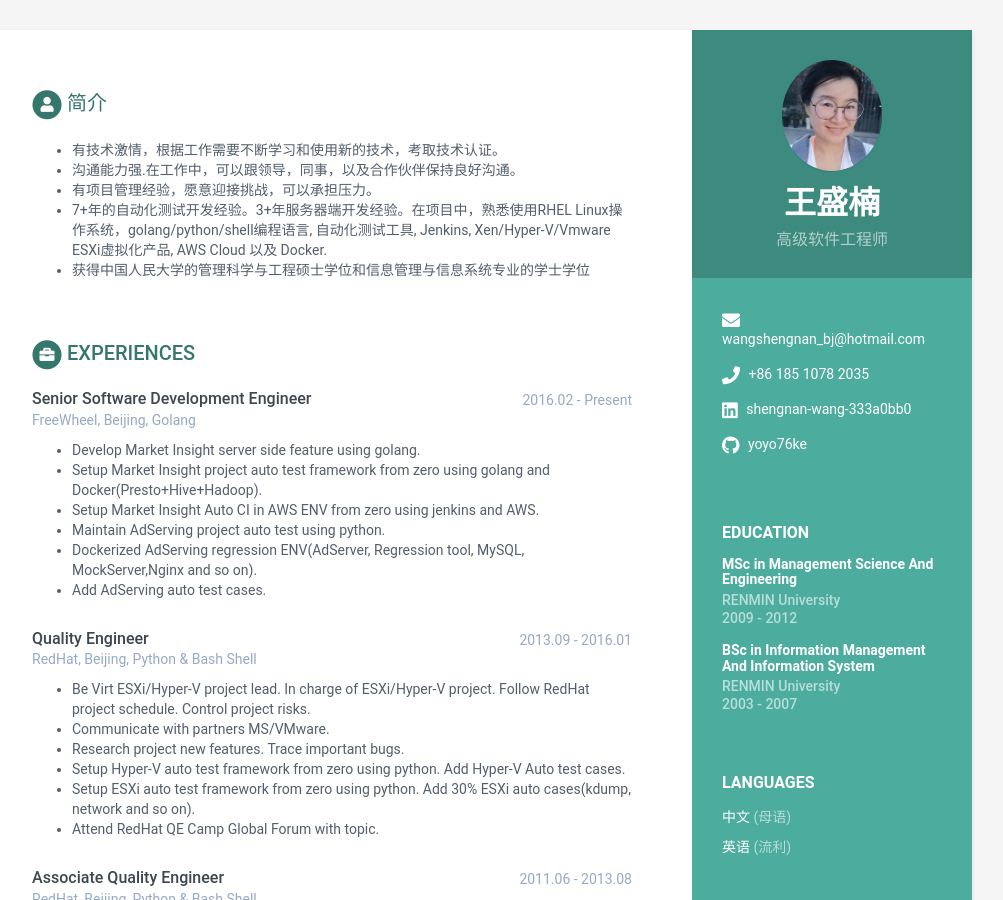
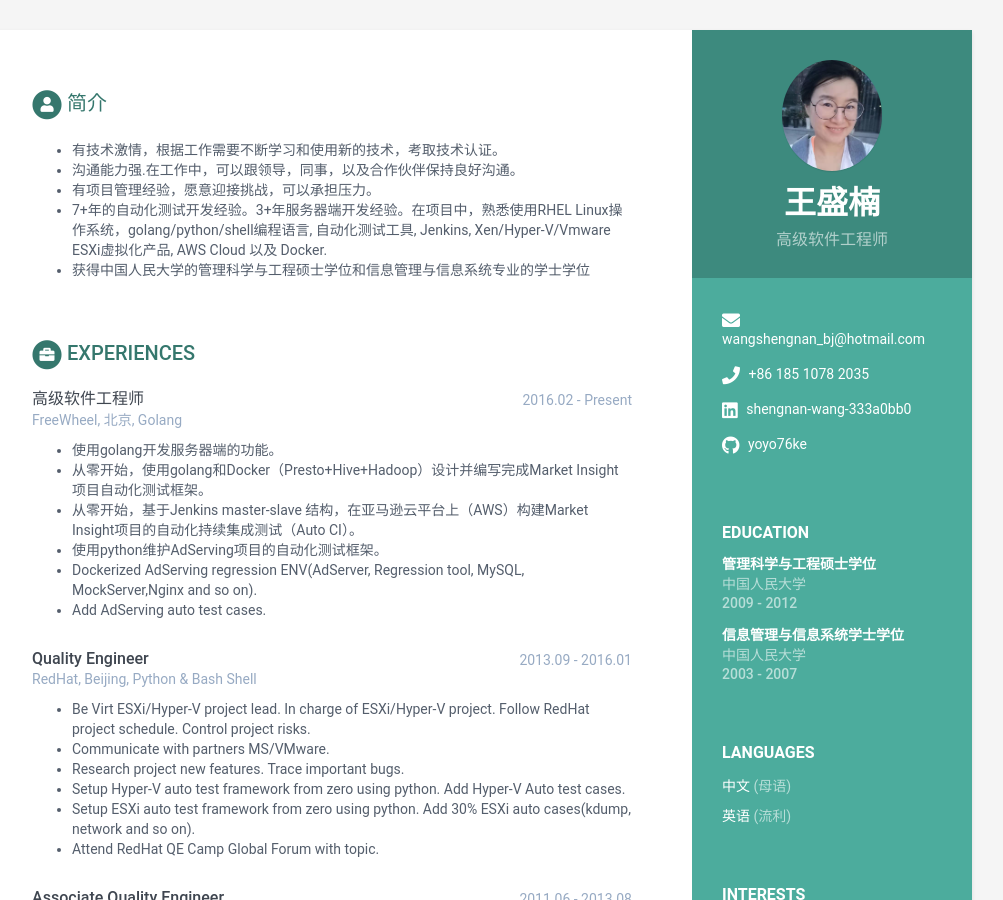
Before and after one commit to yoyo76ke/CNCV, a Jekyll site: the page built from index.html, in a window 1280 px wide and 900 px high. Shown: the whole window, without its empty margins (168-1171 px from the left). Built offline with Jekyll 4.4.1, drawn with Linux system fonts in a browser that asks for light colours.

Commit message:
Update info

```diff
--- a/_data/data.yml
+++ b/_data/data.yml
@@ -48,23 +48,23 @@ career-profile:
           - 获得中国人民大学的管理科学与工程硕士学位和信息管理与信息系统专业的学士学位
 
 education:
-    - degree: MSc in Management Science And Engineering
-      university: RENMIN University
+    - degree: 管理科学与工程硕士学位
+      university: 中国人民大学
       time: 2009 - 2012
 
-    - degree: BSc in Information Management And Information System
-      university: RENMIN University
+    - degree: 信息管理与信息系统学士学位
+      university: 中国人民大学
       time: 2003 - 2007
 
 experiences:
-    - role: Senior Software Development Engineer
+    - role: 高级软件工程师
       time: 2016.02 - Present
-      company: FreeWheel, Beijing, Golang
+      company: FreeWheel, 北京, Golang
       details: |
-          - Develop Market Insight server side feature using golang.
-          - Setup Market Insight project auto test framework from zero using golang and Docker(Presto+Hive+Hadoop).
-          - Setup Market Insight Auto CI in AWS ENV from zero using jenkins and AWS.
-          - Maintain AdServing project auto test using python.
+          - 使用golang开发服务器端的功能。
+          - 从零开始，使用golang和Docker（Presto+Hive+Hadoop）设计并编写完成Market Insight项目自动化测试框架。
+          - 从零开始，基于Jenkins master-slave 结构，在亚马逊云平台上（AWS）构建Market Insight项目的自动化持续集成测试（Auto CI）。
+          - 使用python维护AdServing项目的自动化测试框架。
           - Dockerized AdServing regression ENV(AdServer, Regression tool, MySQL, MockServer,Nginx and so on).
           - Add AdServing auto test cases.
 
```
